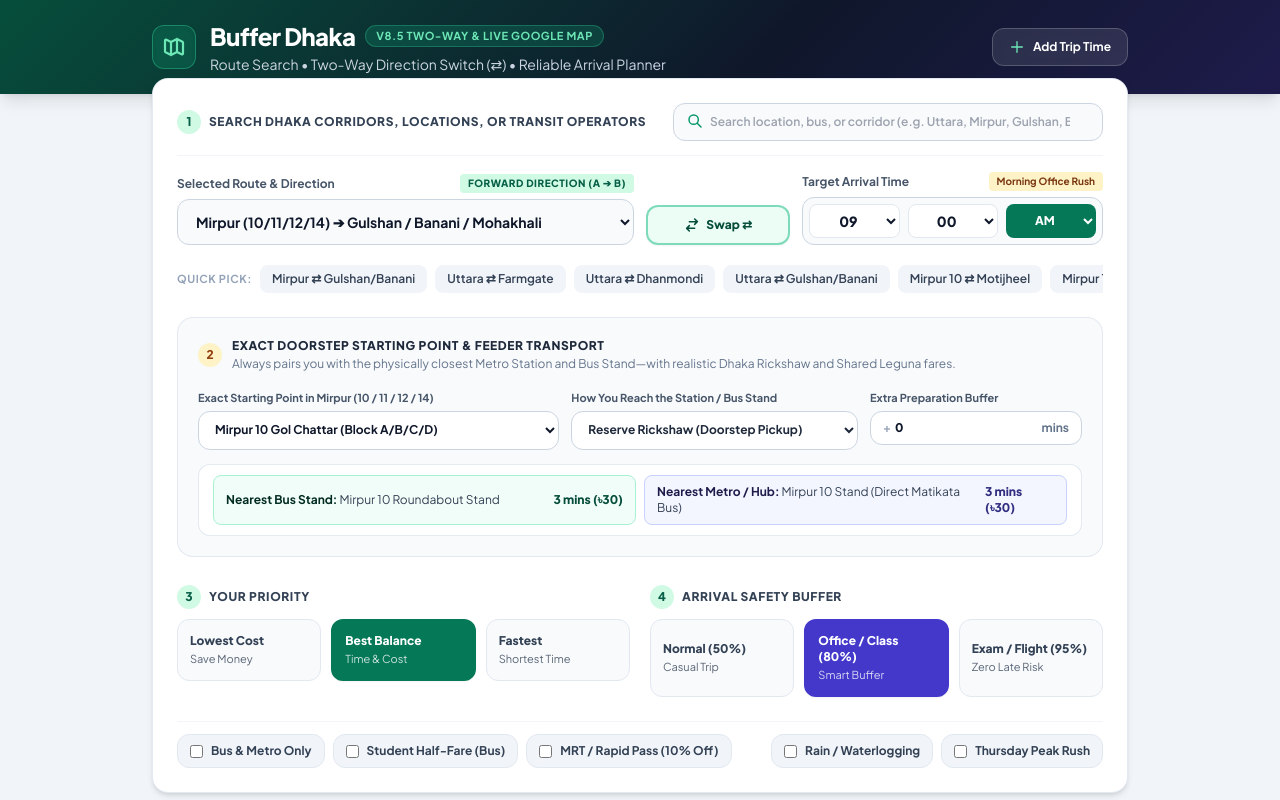
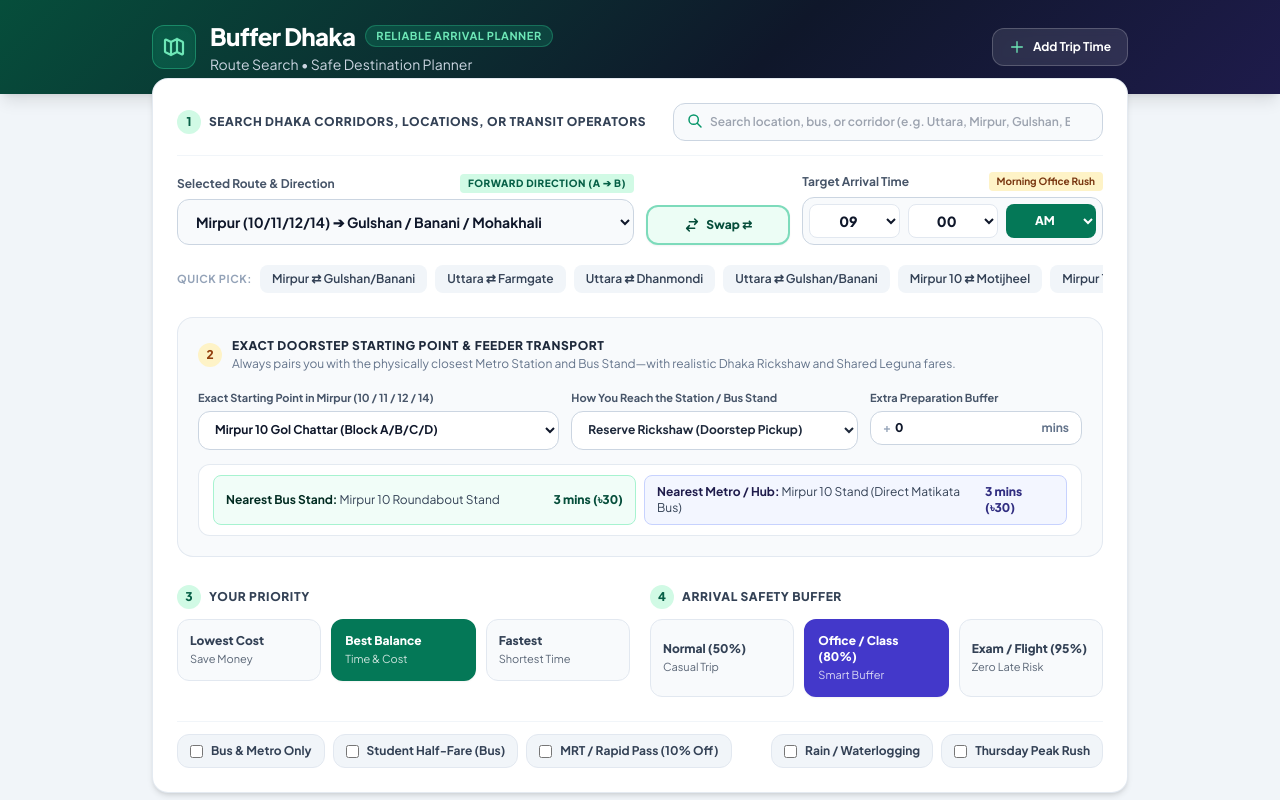
Before and after one commit to null-hydra/buffer-dhaka, a plain HTML site: page index.html in a window 1280 px wide. Shown: the top 800 px of the page. Drawn offline with nearby package versions, Linux system fonts and the light colour scheme.

Commit message:
Update index.html
Updated the title and description to reflect the new branding.

```diff
--- a/index.html
+++ b/index.html
@@ -3,7 +3,7 @@
 <head>
   <meta charset="UTF-8" />
   <meta name="viewport" content="width=device-width, initial-scale=1.0" />
-  <title>Buffer Dhaka v8.5 — Universal Two-Way Transit & Arrival Planner</title>
+  <title>Buffer Dhaka — Reliable Arrival Planner</title>
   <script src="https://cdn.tailwindcss.com"></script>
   <link href="https://fonts.googleapis.com/css2?family=Plus+Jakarta+Sans:wght@400;500;600;700;800&display=swap" rel="stylesheet">
   <style>
@@ -36,11 +36,11 @@
               <div class="flex items-center gap-2.5">
                 <h1 class="font-extrabold text-xl sm:text-2xl tracking-tight text-white">Buffer Dhaka</h1>
                 <span class="text-[11px] font-bold uppercase tracking-wider px-2.5 py-0.5 rounded-full bg-emerald-500/20 text-emerald-300 border border-emerald-400/30">
-                  v8.5 Two-Way & Live Google Map
+                  Reliable Arrival Planner
                 </span>
               </div>
               <p class="text-xs sm:text-sm text-slate-300 mt-0.5">
-                Route Search • Two-Way Direction Switch (⇄) • Reliable Arrival Planner
+                Route Search • Safe Destination Planner
               </p>
             </div>
           </div>
```
